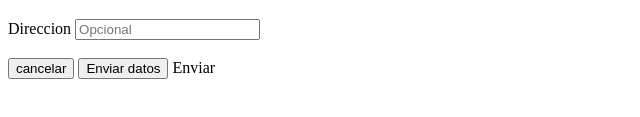
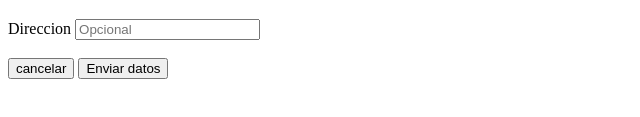
Before and after one commit to midwarronaldo/CurriculumVita-.HTML, a plain HTML site: page formulario.html in a window 1280 px wide. Shown: the part 301-418 px from the top of the page, 0-640 px from the left. Drawn offline with Linux system fonts and the light colour scheme.

Commit message:
formulario.html

```diff
--- a/formulario.html
+++ b/formulario.html
@@ -32,7 +32,6 @@
 
       <input type="reset" value="cancelar">
       <input type="submit" value="Enviar datos">
-      <buttom type="submit">Enviar</buttom>
     </form>
 
 
```
